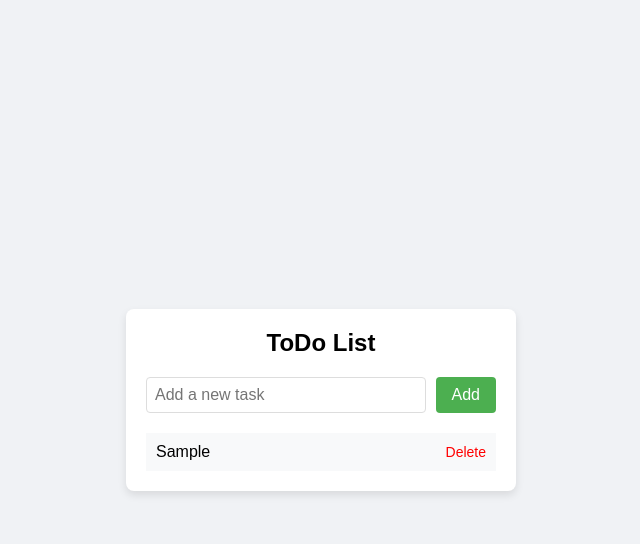
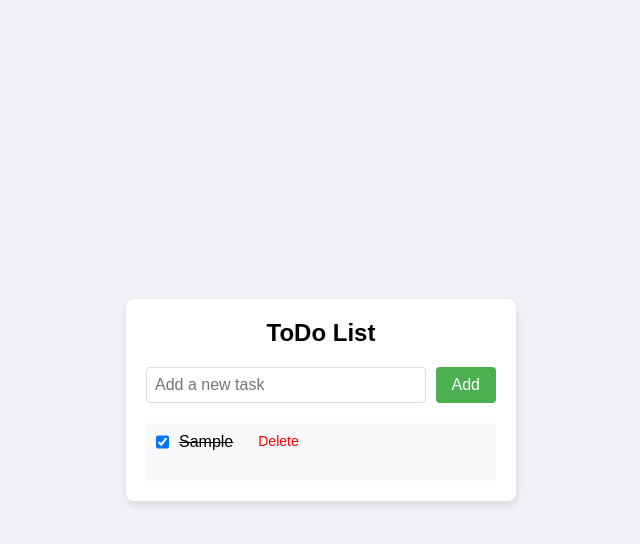
Before and after one commit to rohann-xd/todo-django, a Django app: page / in a window 1280 px wide. Shown: the top 544 px of the page, without its empty margins (319-959 px from the left). Run offline with Django 5.2, Linux system fonts and the light colour scheme; tables that the repository leaves empty hold one stand-in row (values such as "Sample post").

Commit message:
Added more functionalities

```diff
--- a/todo/models.py
+++ b/todo/models.py
@@ -2,6 +2,7 @@ from django.db import models
 
 class ToDo(models.Model):
     task = models.CharField(max_length=255)
+    completed = models.BooleanField(default=False)
     created_at = models.DateTimeField(auto_now_add=True)
 
     def __str__(self):
--- a/todo/static/css/styles.css
+++ b/todo/static/css/styles.css
@@ -85,3 +85,7 @@ li:last-child {
 .delete-link:hover {
     text-decoration: underline;
 }
+
+.completed {
+    text-decoration: line-through;
+}
--- a/todo/templates/todo/todo_list.html
+++ b/todo/templates/todo/todo_list.html
@@ -22,8 +22,12 @@
         <ul>
             {% for todo in todos %}
                 <li>
-                    {{ todo.task }}
-                    <a class="delete-link" href="{% url 'delete_todo' todo.id %}">Delete</a>
+                    <form method="post" action="{% url 'toggle_complete' todo.id %}">
+                        {% csrf_token %}
+                        <input type="checkbox" name="completed" {% if todo.completed %}checked{% endif %} onchange="this.form.submit()">
+                        <span class="{% if todo.completed %}completed{% endif %}">{{ todo.task }}</span>
+                        <a class="delete-link" href="{% url 'delete_todo' todo.id %}">Delete</a>
+                    </form>
                 </li>
             {% endfor %}
         </ul>
--- a/todo/urls.py
+++ b/todo/urls.py
@@ -5,4 +5,5 @@ urlpatterns = [
     path('', views.todo_list, name='todo_list'),
     path('add/', views.add_todo, name='add_todo'),
     path('delete/<int:todo_id>/', views.delete_todo, name='delete_todo'),
+    path('toggle/<int:todo_id>/', views.toggle_complete, name='toggle_complete'),  # New URL pattern
 ]
--- a/todo/views.py
+++ b/todo/views.py
@@ -1,4 +1,4 @@
-from django.shortcuts import render, redirect
+from django.shortcuts import render, redirect, get_object_or_404
 from .models import ToDo
 
 def todo_list(request):
@@ -15,3 +15,9 @@ def add_todo(request):
 def delete_todo(request, todo_id):
     ToDo.objects.filter(id=todo_id).delete()
     return redirect('todo_list')
+
+def toggle_complete(request, todo_id):
+    todo = get_object_or_404(ToDo, id=todo_id)
+    todo.completed = not todo.completed
+    todo.save()
+    return redirect('todo_list')
```
Also changed, not shown: README.md.
